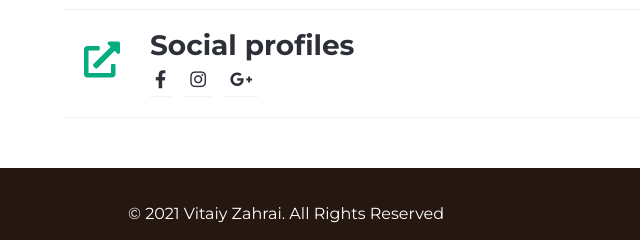
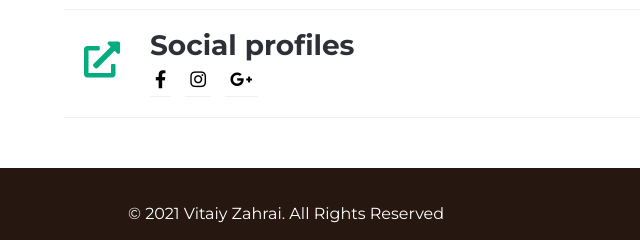
Before and after one commit to vitaliyzahrai/portfolio, a plain HTML site: page index.html in a window 1280 px wide. Shown: the part 4730-4970 px from the top of the page, 0-640 px from the left. Drawn offline with nearby package versions, Linux system fonts and the light colour scheme; a web font is replaced by a local one.

```diff
--- a/scss/body.scss
+++ b/scss/body.scss
@@ -479,7 +479,7 @@
 							margin-right: 10px;
 							font-size: 18px;
 							a{
-								color: #2d3038;
+								color: #000;
 							}
 						}
 					}
--- a/style.css
+++ b/style.css
@@ -453,7 +453,7 @@
   font-size: 18px;
 }
 .contact_me .section_content .adress ul li .social li a {
-  color: #2d3038;
+  color: #000;
 }
 
 .footer {
```
